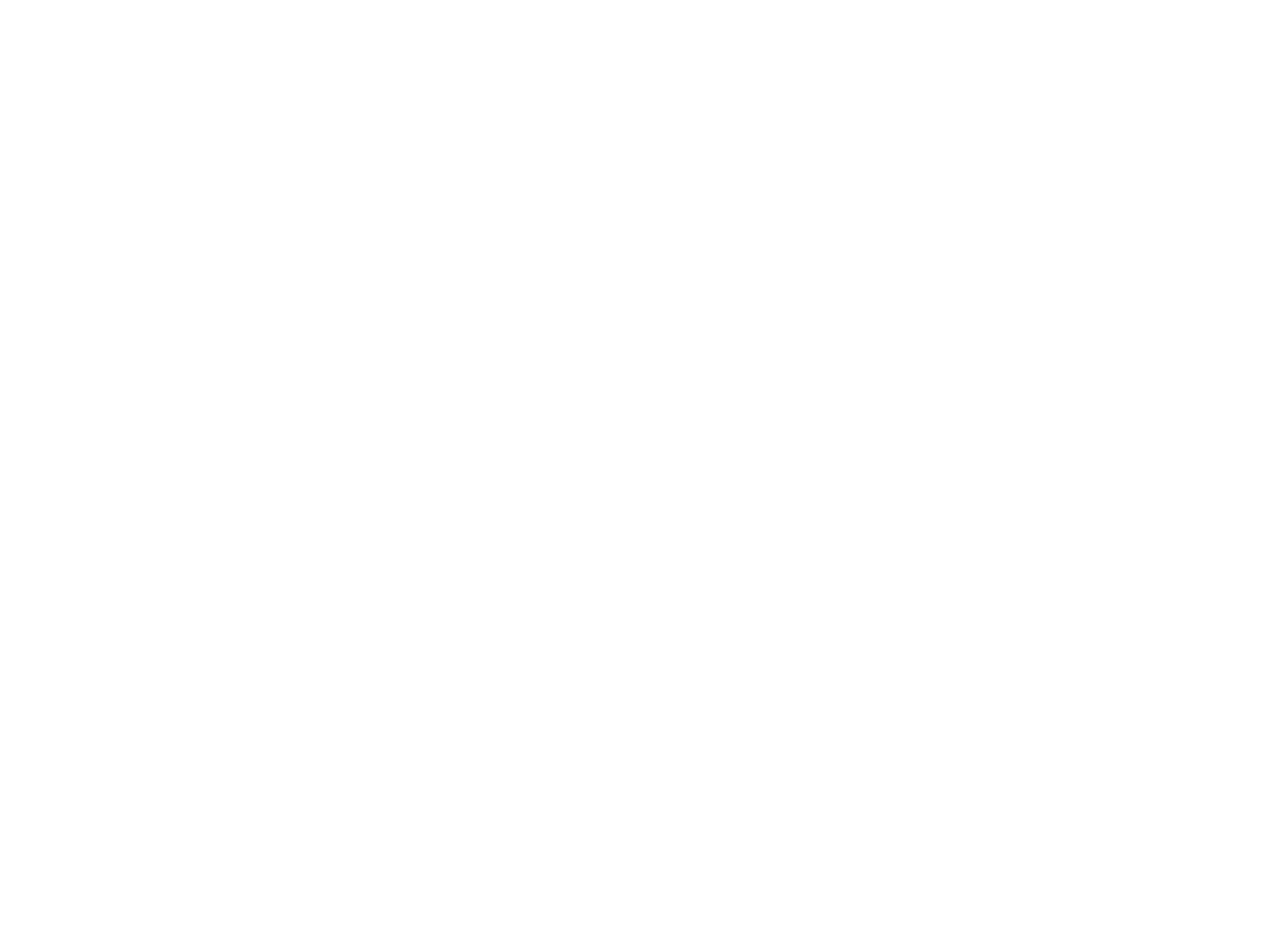
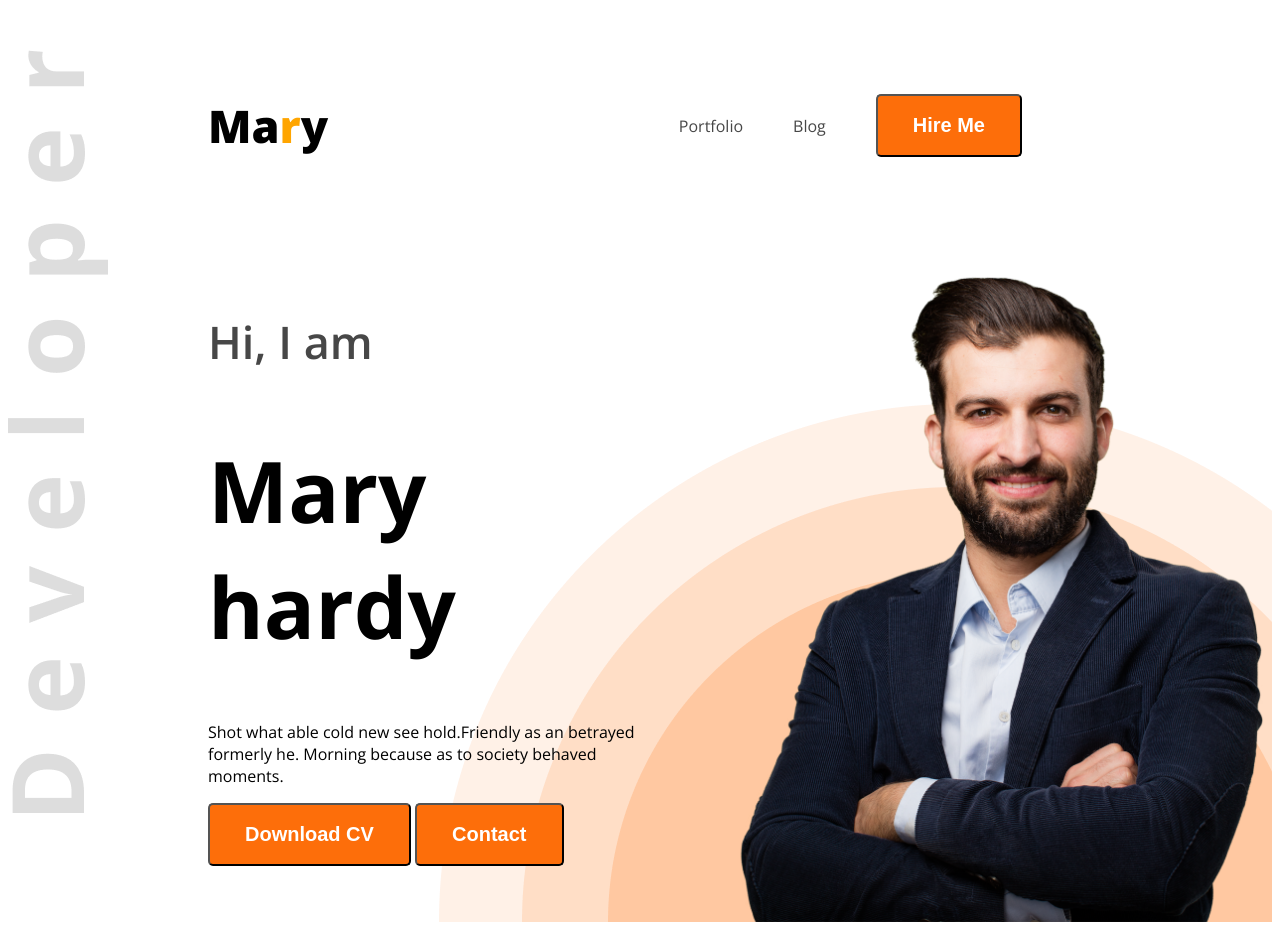
Before and after one commit to Arif2ankhi/web-dev-portfolio, a plain HTML site: page index.html in a window 1280 px wide. Before the commit the page ends 800 px from the top, so only its background shows below. Drawn offline with nearby package versions, Linux system fonts and the light colour scheme.

Commit message:
completed header of portfolio

```diff
--- a/index.html
+++ b/index.html
@@ -4,9 +4,36 @@
     <meta charset="UTF-8">
     <meta name="viewport" content="width=device-width, initial-scale=1.0">
     <title>Web Developer Portfolio</title>
+    <link rel="preconnect" href="https://fonts.googleapis.com">
+<link rel="preconnect" href="https://fonts.gstatic.com" crossorigin>
+<link href="https://fonts.googleapis.com/css2?family=Open+Sans:ital,wght@0,300..800;1,300..800&display=swap" rel="stylesheet">
+    <link rel="stylesheet" href="styles/portfolio.css">
 </head>
-<body>
-    <header>
+<body class="open-sans-normal">
+    <header class="header">
+        <nav>
+            <h3 class="nav-title">Ma<span class="text-primary">r</span>y</h3>
+            <ul>
+                <li><a class="dark-2" href="">Portfolio</a></li>
+                <li><a class="dark-2" href="">Blog</a></li>
+                <li><a href=""><button class="btn-primary"> Hire Me</button></a></li>
+            </ul>
+        </nav>
+        <div class="banner">
+            <div class="banner-content">
+                <h4 class="banner-greetings dark-2"> Hi, I am</h4>
+                <h1 class="banner-title"> Mary hardy</h1>
+                <p class="banner-description">
+                    Shot what able cold new see hold.Friendly as an betrayed formerly he. Morning because as to society behaved moments.
+                </p>
+                <button class="btn-primary">Download CV</button>
+                <button class="btn-primary"> Contact </button>
+
+
+            </div>
+            <img class="banner-profile-pic" src="images/hardy.png" alt="">
+
+        </div>
 
     </header>
     <main>
--- /dev/null
+++ b/styles/portfolio.css
@@ -0,0 +1,90 @@
+
+.open-sans-normal {
+  font-family: "Open Sans", sans-serif;
+  font-optical-sizing: auto;
+  font-style: normal;
+  font-variation-settings:
+    "wdth" 100;
+}
+
+/* shared style */
+.text-primary{
+    color: orange;
+}
+
+.dark-2{
+    color: #474747;
+}
+
+.btn-primary{
+    background-color: #FD6E0A;
+    font-weight: bold;
+    font-size: 20px;
+    color: white;
+    padding: 18px 35px;
+    border-radius: 5px;
+
+}
+
+/* header  */
+.header{
+    background-image: url('../images/developer.png'), url('../images/header_bg.png');
+    background-repeat: no-repeat;
+    background-position: top left, bottom right;
+
+}
+
+
+/* Nav Styles */
+nav {
+    display: flex;
+    align-items: center;
+    justify-content: space-between;
+    margin: 50px 200px;
+}
+.nav-title{
+    font-weight: 800;
+    font-size: 45px;
+}
+
+nav ul{
+    display: flex;
+    align-items: center;
+}
+
+nav ul li {
+    list-style: none;
+    margin-right: 50px;
+
+}
+
+nav li a {
+    text-decoration: none;
+}
+
+/* banner styles  */
+.banner{
+    display: flex;
+    justify-content: space-between;
+}
+
+.banner-content{
+    max-width: 580px;
+    margin:  0 35px 0 200px;
+
+}
+
+.banner-greetings{
+   font-size: 45px;
+   font-weight: 600;
+}
+
+.banner-title{
+    font-weight: bold;
+    font-size:  85px;
+}
+
+.banner-profile-pic{
+    width: 580px;
+
+}
```
